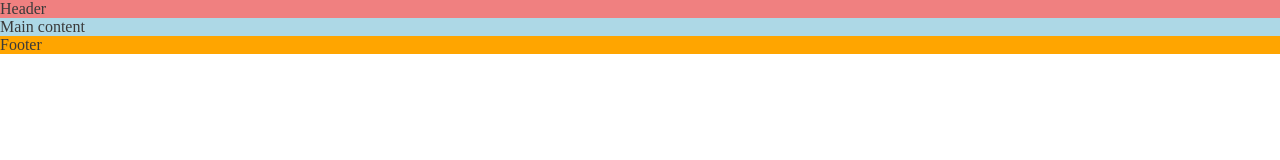
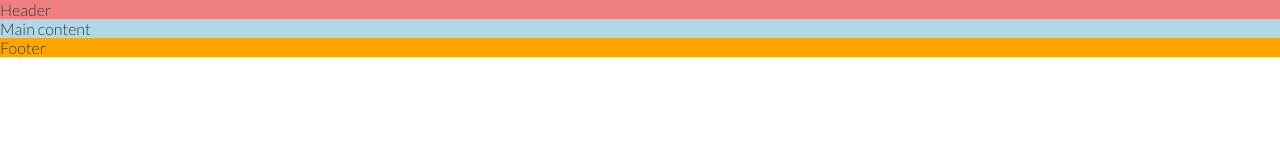
Before and after one commit to laylaadhar879-ops/love-running, a plain HTML site: page index.html in a window 1280 px wide. Drawn offline with Linux system fonts and the light colour scheme.

Commit message:
add lato font-family to body style

```diff
--- a/assets/css/style.css
+++ b/assets/css/style.css
@@ -1,3 +1,7 @@
+/*Google Fonts Import*/
+
+@import url('https://fonts.googleapis.com/css2?family=Lato:wght@300&family=Oswald:wght@200..700&display=swap');
+
 /*Asterisk wildcard selector to override default styles added by the browser*/
 
 * {
@@ -9,15 +13,18 @@
 /*general body styles*/
 
 body {
-    min-height: 100vh display: flex;
+    min-height: 100vh
+    display: flex;
     flex-direction: column;
-    /* generic project styles*/
+    /*generic project styles*/
     color: #3a3a3a;
+    font-family: 'Lato', sans-serif;
 }
 
 /*header*/
 
 header {
+
     background-color: lightcoral;
 }
 
```
